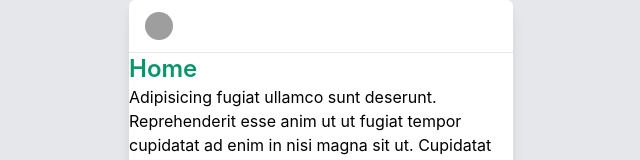
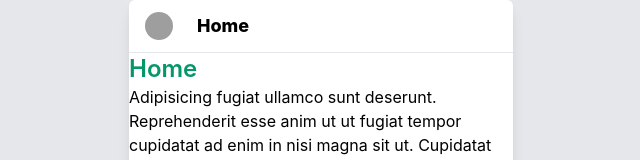
Before and after one commit to acatzk/nextjs-mobile-twitter, a Next.js app: page / in a window 1280 px wide. Shown: the top 160 px of the page, without its empty margins (319-959 px from the left). Built offline with nearby package versions, Linux system fonts and the light colour scheme; grey boxes are pictures that could not be loaded.

Commit message:
add dummy Home page content

```diff
--- a/pages/index.js
+++ b/pages/index.js
@@ -1,7 +1,7 @@
 import Head from 'next/head'
 import Link from 'next/link'
 
-export default function Home () {
+const Home = () => {
   return (
     <>
       <Head>
@@ -17,3 +17,7 @@ export default function Home () {
     </>
   )
 }
+
+Home.headerTitle = 'Home'
+
+export default Home
```
Lines whose indentation alone changed are shown as unchanged.
